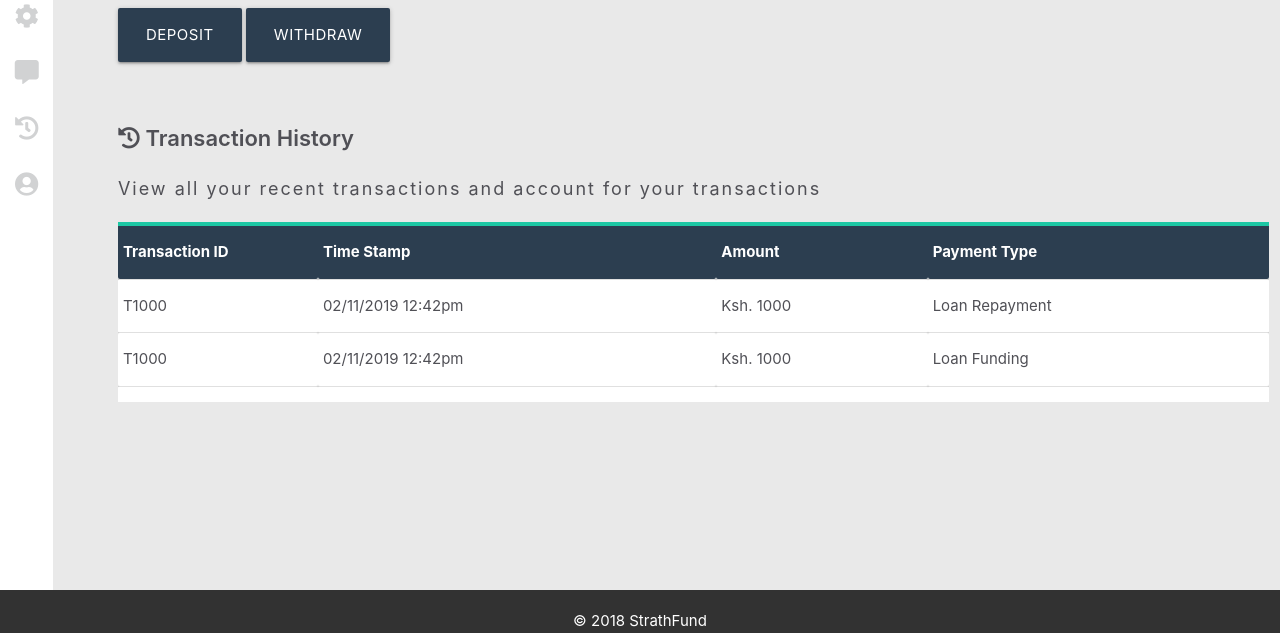
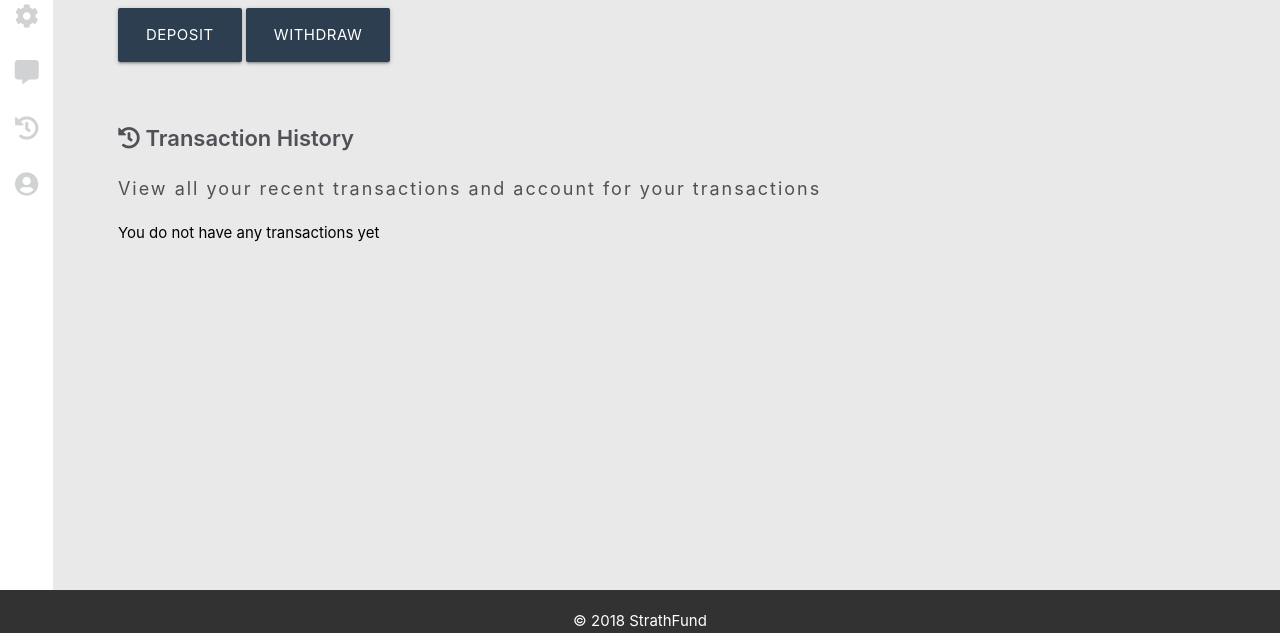
Before and after one commit to danielolamide/lend-me, a PHP site: page /peer-lending/wallet.php in a window 1280 px wide. Shown: the part 304-937 px from the top of the page. Run offline with PHP 8.4, Linux system fonts and the light colour scheme; a user stored in the database is signed in; tables that the repository leaves empty or names only in its code hold one stand-in row (values such as "Sample post"); some libraries are stand-ins or nearby versions.

Commit message:
transaction Table Fix

```diff
--- a/Login.php
+++ b/Login.php
@@ -14,7 +14,7 @@
 							$_SESSION['uName']= $data['Username'];
 							$_SESSION['FName']= explode(" ",$_SESSION['uName']);
     	    				$_SESSION['email']= $data['Email'];
-	    	    			$_SESSION['idNo']= $data['ID'];
+	    	    			$_SESSION['idNo']= $data['ID_Number'];
 		    	    		$_SESSION['gender'] = $data['Gender'];
 			    	    	$_SESSION['uType'] = $data['UserType'];
 					        header("location: user-dashboard.php");
@@ -24,7 +24,7 @@
 							$_SESSION['uName']= $data['Username'];
 							$_SESSION['FName']= explode(" ",$_SESSION['uName']);
     		    			$_SESSION['email']= $data['Email'];
-	    		    		$_SESSION['idNo']= $data['ID'];
+	    		    		$_SESSION['idNo']= $data['ID_Number'];
 		    		    	$_SESSION['gender'] = $data['Gender'];
 			    		    $_SESSION['uType'] = $data['UserType'];
 					        header("location: admin-dash.php");
--- a/Register.php
+++ b/Register.php
@@ -22,7 +22,7 @@ if(isset($_POST['sign_up']))
     }
 
     else {
-        $userExists= $con->query("SELECT * FROM users WHERE ID='$id'");
+        $userExists= $con->query("SELECT * FROM users WHERE ID_Number='$id'");
 			if ($userExists->num_rows>0) {
 				echo "<script language='javascript'>
                     alert('User with this ID exists.');
@@ -48,8 +48,8 @@ if(isset($_POST['sign_up']))
 
         else{
             $hashed = password_hash($uPass, PASSWORD_BCRYPT);
-            $sql = "INSERT INTO users (Username,Email,ID,Password,Phone_No,Gender,UserType,AccStatus) VALUES ('$username', '$email', '$id', '$hashed', '$no', '$sex', '$user', '$acc')";
-            $intitalize_wallet="INSERT INTO wallet(ID) VALUES('$id')";
+            $sql = "INSERT INTO users (Username,Email,ID_Number,Password,Phone_No,Gender,UserType,AccStatus) VALUES ('$username', '$email', '$id', '$hashed', '$no', '$sex', '$user', '$acc')";
+            $intitalize_wallet="INSERT INTO wallet(User_ID) VALUES('$id')";
 
 
             if($con->query($sql) === true && $con->query($intitalize_wallet)){
--- a/updateWallet.php
+++ b/updateWallet.php
@@ -1,7 +1,7 @@
 <?php
     include('connect-db.php');
     session_start();
-    $getBalanceSQL = "SELECT WalletBalance FROM wallet WHERE ID='{$_SESSION['idNo']}'";
+    $getBalanceSQL = "SELECT WalletBalance FROM wallet WHERE User_ID='{$_SESSION['idNo']}'";
     $select_balance = $con->query($getBalanceSQL);
     if($select_balance->num_rows>0){
         $balance_data = $select_balance->fetch_array();
--- a/user-dashboard.php
+++ b/user-dashboard.php
@@ -5,7 +5,7 @@
         header("location: authenticate.html#login");
     }
     else{
-        $selectBalance = "SELECT * FROM wallet where ID = {$_SESSION['idNo']}";
+        $selectBalance = "SELECT * FROM wallet where User_ID = {$_SESSION['idNo']}";
         $balanceSelectQuery = $con->query($selectBalance);
         if($balanceSelectQuery->num_rows>0){
             $balanceData = $balanceSelectQuery->fetch_array();
@@ -15,7 +15,7 @@
 
 ?>
 <!DOCTYPE html>
-<html>
+<html>houd
 
 <head>
     <meta charset="UTF-8">
--- a/wallet.php
+++ b/wallet.php
@@ -90,7 +90,7 @@
                         <div class="row">
                             <div class="col s12 m12 l12 center-align" id="acc-balance-value-container">
                                 <span id="w-balance">Ksh. <?php
-                                    $getBalanceSQL = "SELECT WalletBalance FROM wallet WHERE ID='{$_SESSION['idNo']}'";
+                                    $getBalanceSQL = "SELECT WalletBalance FROM wallet WHERE User_ID='{$_SESSION['idNo']}'";
                                     $select_balance = $con->query($getBalanceSQL);
                                     if($select_balance->num_rows>0){
                                         $balance_data = $select_balance->fetch_array();
@@ -182,40 +182,34 @@
                 <div class="row">
                     <div class="col s12 m12 l12">
                         <div class="transaction-table-container" id="recent-transactions">
-                            <table class="responsive-table">
-                                <thead>
-                                    <th style="width:200px;">Transaction ID</th>
-                                    <th>Time Stamp</th>
-                                    <th>Amount</th>
-                                    <th>Payment Type</th>
-                                </thead>
-                                <tbody>
-                                    <tr>
-                                        <td>T1000</td>
-                                        <td>02/11/2019 12:42pm</td>
-                                        <td>Ksh. 1000</td>
-                                        <td>Loan Repayment</td>
-                                    </tr>
-                                    <tr>
-                                        <td>T1000</td>
-                                        <td>02/11/2019 12:42pm</td>
-                                        <td>Ksh. 1000</td>
-                                        <td>Loan Funding</td>
-                                    </tr>
-                                    <tr>
-                                        <td>T1000</td>
-                                        <td>02/11/2019 12:42pm</td>
-                                        <td>Ksh. 1000</td>
-                                        <td>Loan Funding</td>
-                                    </tr>
-                                    <tr>
-                                        <td>T1000</td>
-                                        <td>02/11/2019 12:42pm</td>
-                                        <td>Ksh. 1000</td>
-                                        <td>Loan Funding</td>
-                                    </tr>
-                                </tbody>
-                            </table>
+                            <?php
+                                $select_transactions = "SELECT * FROM transactions WHERE User_ID = '{$_SESSION['idNo']}'";
+                                $process_selection = $con->query($select_transactions);
+
+                                    if($process_selection->num_rows>0){
+                                        echo "<table class='responsive-table'>
+                                        <thead>
+                                            <th style='width:200px;'>Transaction ID</th>
+                                            <th>Time Stamp</th>
+                                            <th>Amount</th>
+                                            <th>Transaction Type</th>
+                                        </thead>
+                                        <tbody>";
+                                        while($transactionTData = $process_selection->fetch_array()){
+                                            echo "<tr>";
+                                            echo"<td>".$transactionTData['TID']."</td>";
+                                            echo"<td>".$transactionTData['TimeStamp']."</td>";
+                                            echo"<td>".$transactionTData['Amount']."</td>";
+                                            echo"<td>".$transactionTData['TransactionType']."</td>";
+                                            echo "</tr>";
+                                        }
+                                        echo "</tbody>";
+                                        echo "</table>";
+                                    }
+                                    else{
+                                        echo "<span class='black-text'>You do not have any transactions yet</span>";
+                                    }
+                            ?>
                         </div>
                     </div>
                 </div>
```
Also changed, not shown: processDeposit.php (+7 -3 lines), processWithdraw.php (+5 -2 lines).
